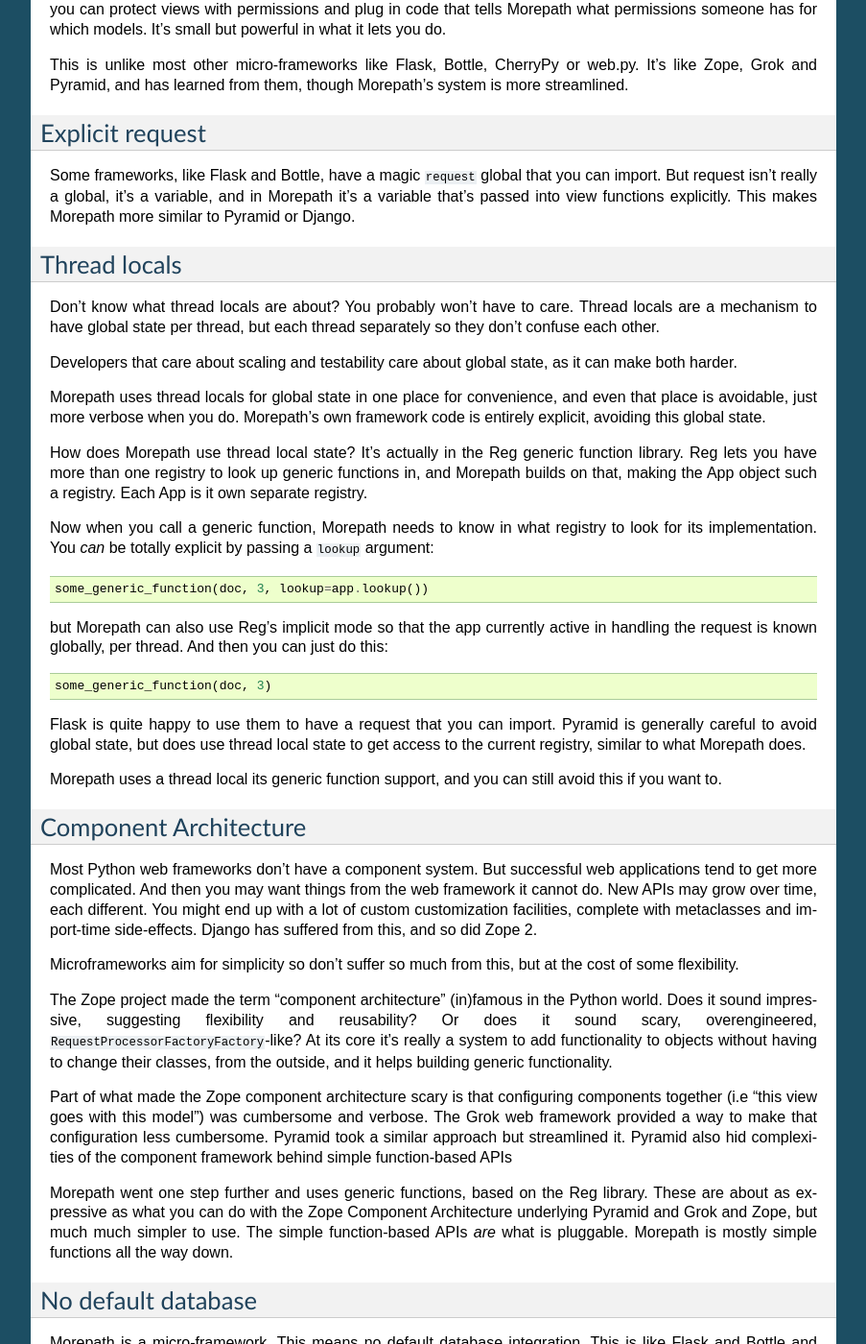
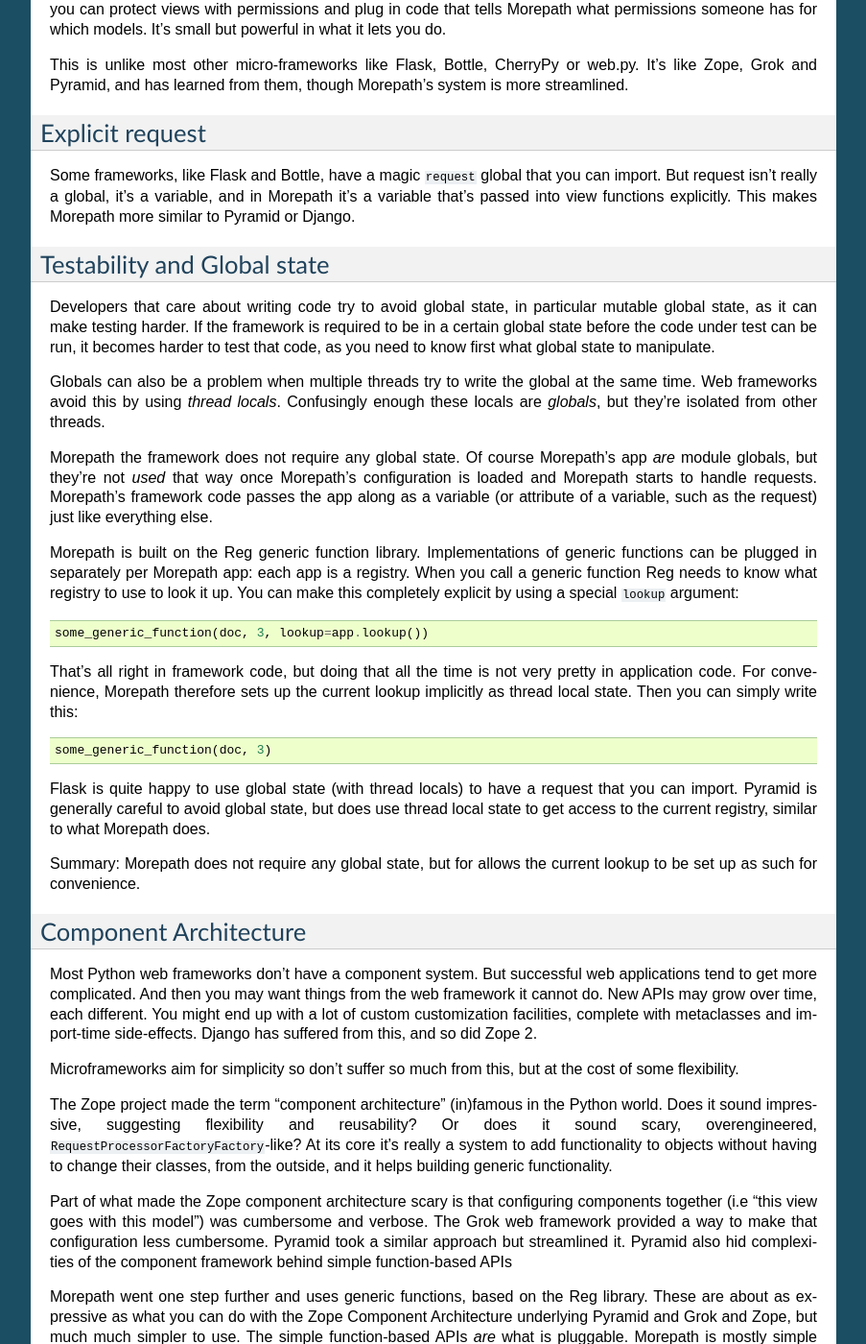
Before and after one commit to morepath/morepath, a Sphinx documentation site: the page built from doc/compared.rst, in a window 1280 px wide and 1400 px high, scrolled down 1532 px. Shown: the whole window at 96% size, without its empty margins (198-1101 px from the left). Built offline with Sphinx 7.4.7, drawn with Linux system fonts in a browser that asks for light colours; some of the changed text lies outside the part shown.

Commit message:
Clarifications.

```diff
--- a/doc/compared.rst
+++ b/doc/compared.rst
@@ -120,45 +120,49 @@
 functions explicitly. This makes Morepath more similar to Pyramid or
 Django.
 
-Thread locals
--------------
+Testability and Global state
+----------------------------
 
-Don't know what thread locals are about? You probably won't have to
-care. Thread locals are a mechanism to have global state per thread,
-but each thread separately so they don't confuse each other.
+Developers that care about writing code try to avoid global state, in
+particular mutable global state, as it can make testing harder. If the
+framework is required to be in a certain global state before the code
+under test can be run, it becomes harder to test that code, as you
+need to know first what global state to manipulate.
 
-Developers that care about scaling and testability care about global
-state, as it can make both harder.
+Globals can also be a problem when multiple threads try to write the
+global at the same time. Web frameworks avoid this by using *thread
+locals*. Confusingly enough these locals are *globals*, but they're
+isolated from other threads.
 
-Morepath uses thread locals for global state in one place for
-convenience, and even that place is avoidable, just more verbose when
-you do. Morepath's own framework code is entirely explicit, avoiding
-this global state.
+Morepath the framework does not require any global state. Of course
+Morepath's app *are* module globals, but they're not *used* that way
+once Morepath's configuration is loaded and Morepath starts to handle
+requests. Morepath's framework code passes the app along as a variable
+(or attribute of a variable, such as the request) just like everything
+else.
 
-How does Morepath use thread local state? It's actually in the Reg
-generic function library. Reg lets you have more than one registry to
-look up generic functions in, and Morepath builds on that, making the
-App object such a registry. Each App is it own separate registry.
-
-Now when you call a generic function, Morepath needs to know in what
-registry to look for its implementation. You *can* be totally explicit
-by passing a ``lookup`` argument::
+Morepath is built on the Reg generic function library. Implementations
+of generic functions can be plugged in separately per Morepath app:
+each app is a registry. When you call a generic function Reg needs to
+know what registry to use to look it up. You can make this completely
+explicit by using a special ``lookup`` argument::
 
   some_generic_function(doc, 3, lookup=app.lookup())
 
-but Morepath can also use Reg's implicit mode so that the app currently
-active in handling the request is known globally, per thread. And then
-you can just do this::
+That's all right in framework code, but doing that all the time is not
+very pretty in application code. For convenience, Morepath therefore sets up the
+current lookup implicitly as thread local state. Then you can
+simply write this::
 
   some_generic_function(doc, 3)
 
-Flask is quite happy to use them to have a request that you can
-import. Pyramid is generally careful to avoid global state, but does
-use thread local state to get access to the current registry, similar
-to what Morepath does.
+Flask is quite happy to use global state (with thread locals) to have
+a request that you can import. Pyramid is generally careful to avoid
+global state, but does use thread local state to get access to the
+current registry, similar to what Morepath does.
 
-Morepath uses a thread local its generic function support, and you can
-still avoid this if you want to.
+Summary: Morepath does not require any global state, but for allows
+the current lookup to be set up as such for convenience.
 
 Component Architecture
 ----------------------
```
